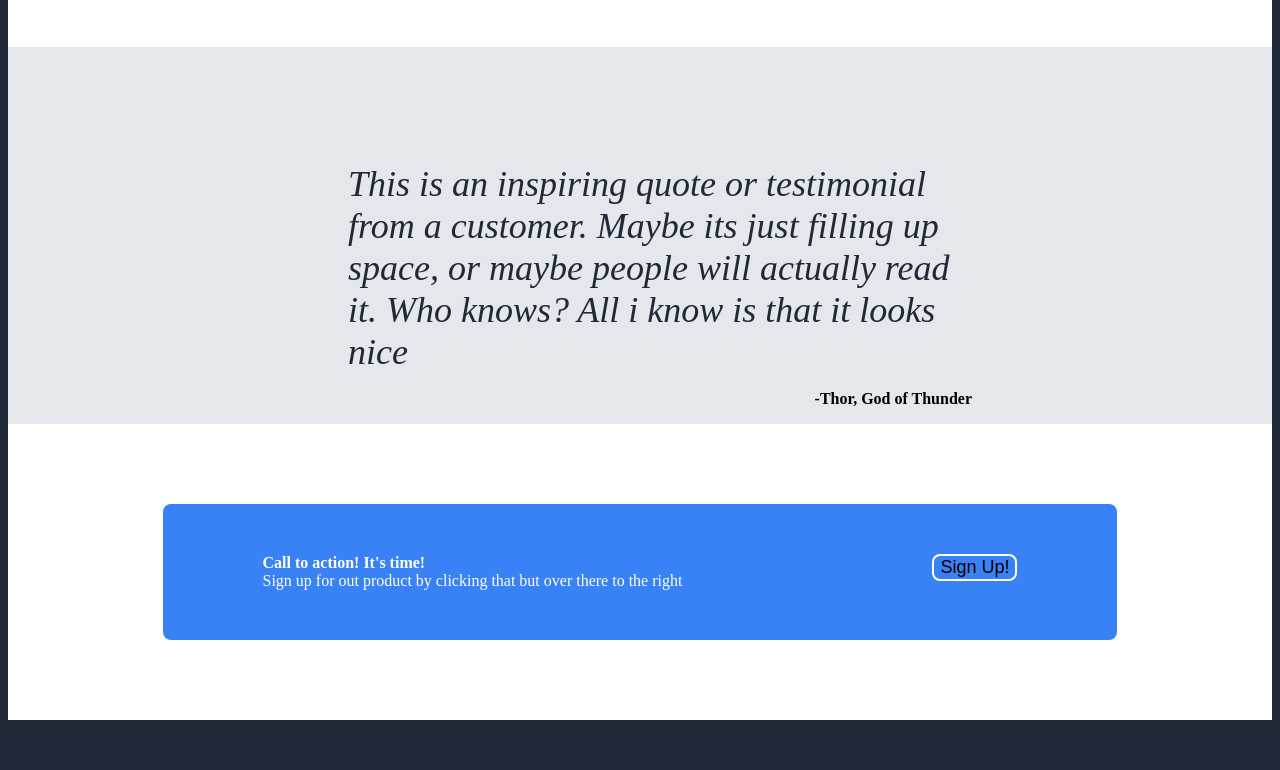
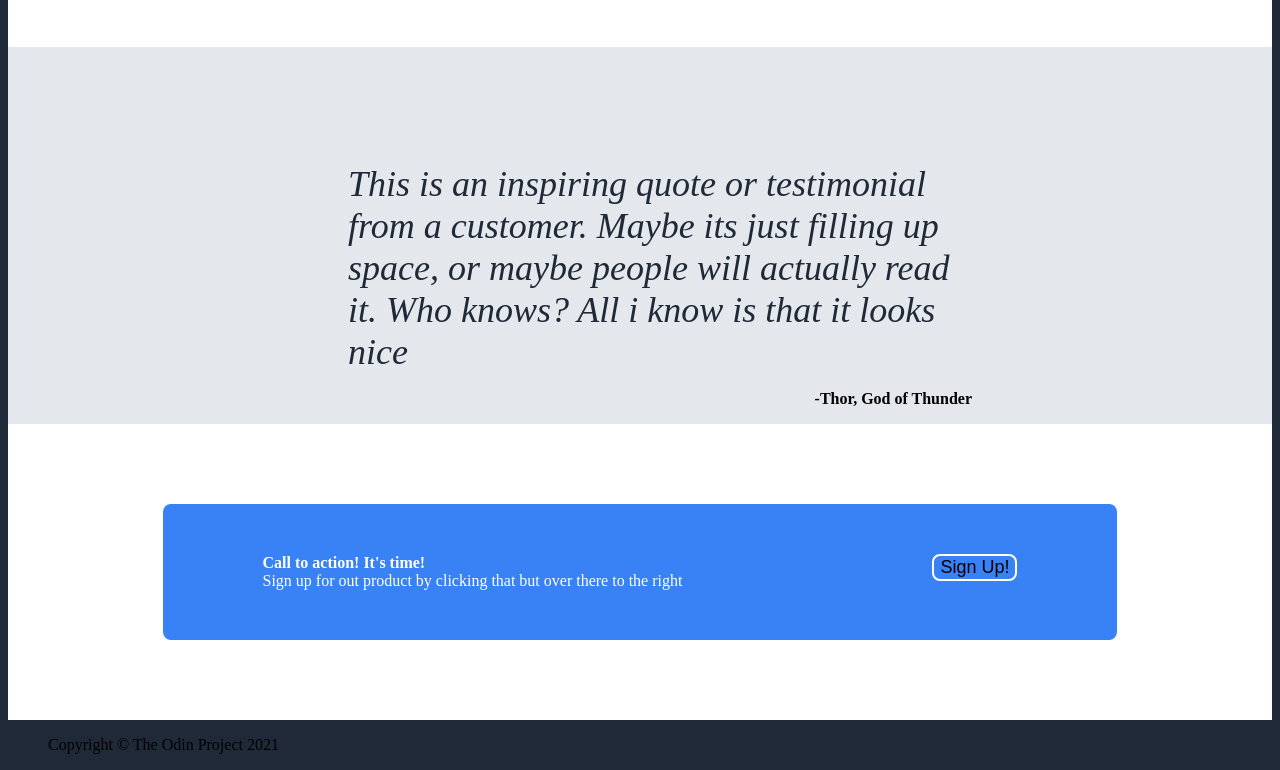
Before and after one commit to MarioLisbona/Landing-Page, a plain HTML site: page index.html in a window 1280 px wide. Shown: the part 979-1749 px from the top of the page. Before the commit the page ends 1707 px from the top, so only its background shows below. Drawn offline with Linux system fonts and the light colour scheme.

Commit message:
Add html for footer

```diff
--- a/index.html
+++ b/index.html
@@ -91,5 +91,12 @@
                 </div>
             </div>
         </div>
+        <div class="footer">
+            <div class="copyright">
+                <ul>
+                    <li>Copyright © The Odin Project 2021</li>
+                </ul>
+            </div>
+        </div>
     </body>
 </html>
```
